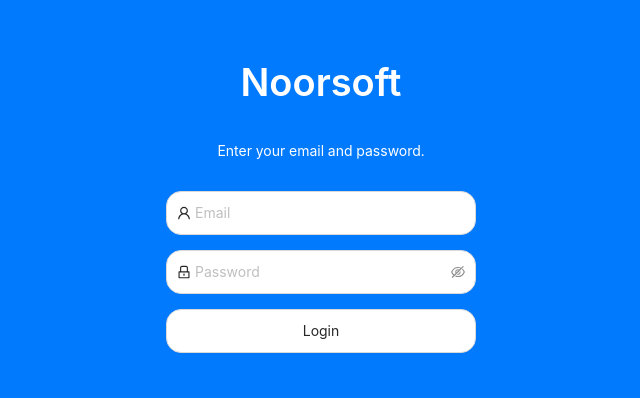
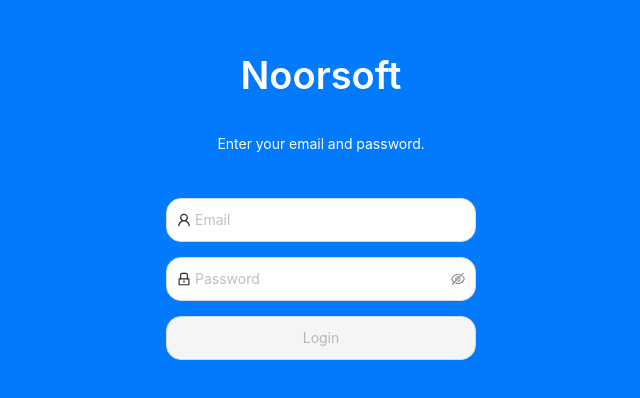
Before and after one commit to krilpil/noorsoft, a React (Create React App) app: page / in a window 1280 px wide. Shown: the part 194-592 px from the top of the page, without its empty margins (319-959 px from the left). Built offline with nearby package versions, Linux system fonts and the light colour scheme; the HTML template or start-up script is replaced by a standard one.

Commit message:
added validation for fields for entering email and password using yup

```diff
--- a/package.json
+++ b/package.json
@@ -19,7 +19,8 @@
     "react-scripts": "5.0.0",
     "styled-components": "^5.3.5",
     "typescript": "^4.4.2",
-    "web-vitals": "^2.1.0"
+    "web-vitals": "^2.1.0",
+    "yup": "^0.32.11"
   },
   "scripts": {
     "start": "react-scripts start",
--- /dev/null
+++ b/src/components/form/paragraph/index.tsx
@@ -0,0 +1,31 @@
+import React from 'react';
+import {Paragraph} from "./styled";
+
+interface inputForm {
+    touchedEmail: boolean | undefined,
+    errorsEmail: string | undefined,
+    touchedPassword: boolean | undefined,
+    errorsPassword: string | undefined,
+}
+
+const variantFormParagraph = ({touchedEmail, touchedPassword, errorsEmail, errorsPassword}: inputForm): string => {
+    if (touchedEmail && errorsEmail) {
+        return errorsEmail
+    }
+    if (touchedPassword && errorsPassword) {
+        return errorsPassword
+    }
+    return 'Enter your email and password.'
+}
+
+const FormParagraph: React.FC<inputForm> = (formParagraph: inputForm): JSX.Element => {
+    return (
+        <Paragraph>
+            <p>
+                {variantFormParagraph(formParagraph)}
+            </p>
+        </Paragraph>
+    )
+};
+
+export default React.memo(FormParagraph);
--- /dev/null
+++ b/src/components/form/paragraph/styled.ts
@@ -0,0 +1,7 @@
+import styled from "styled-components";
+import {Typography} from 'antd';
+const AntParagraph = Typography.Paragraph;
+
+export const Paragraph = styled(AntParagraph)`
+  color: #ffffff;
+`
--- a/src/pages/login/components.ts
+++ b/src/components/form/styled-components.ts
@@ -2,16 +2,6 @@ import styled, {css} from "styled-components";
 import {Button as AntButton, Input as AntInput, Typography} from 'antd';
 
 const AntTitle = Typography.Title;
-const AntParagraph = Typography.Paragraph;
-
-export const LoginPageWrapper = styled.div`
-  display: grid;
-  height: 100vh;
-  width: 100vw;
-  justify-items: center;
-  align-items: center;
-  background-color: #027afe;
-`
 
 export const Form = styled.form`
   display: grid;
@@ -26,10 +16,6 @@ export const Title = styled(AntTitle)`
   &.ant-typography {
     color: #ffffff;
   }
-`
-
-export const Paragraph = styled(AntParagraph)`
-  color: #ffffff;
 `
 
 const InputsStyle = css`
--- a/src/pages/login/login-page.tsx
+++ b/src/pages/login/login-page.tsx
@@ -1,7 +1,21 @@
 import React from 'react';
 import {useFormik} from 'formik';
+import * as yup from 'yup';
 import {LockOutlined, UserOutlined} from "@ant-design/icons";
-import {LoginPageWrapper, Form, Title, Paragraph, Input, Password, Button} from './components'
+import {Form, Title, Input, Password, Button} from '../../components/form/styled-components'
+import {LoginPageWrapper} from "./styled-components";
+import FormParagraph from "../../components/form/paragraph";
+
+const validationSchema = yup.object().shape({
+    email: yup
+        .string()
+        .email('Enter a valid email!')
+        .required('Email is required!'),
+    password: yup
+        .string()
+        .min(8, 'The password length is less than 8 characters!')
+        .required('Password is required!'),
+})
 
 const LoginPage = (): JSX.Element => {
     const formik = useFormik({
@@ -9,7 +23,9 @@ const LoginPage = (): JSX.Element => {
             email: '',
             password: ''
         },
-        onSubmit: values => {
+        validateOnBlur: true,
+        validationSchema: validationSchema,
+        onSubmit: (values) => {
             console.log(values)
         },
     })
@@ -18,24 +34,40 @@ const LoginPage = (): JSX.Element => {
         <LoginPageWrapper>
             <Form onSubmit={formik.handleSubmit}>
                 <Title level={1}>Noorsoft</Title>
-                <Paragraph>Enter your email and password.</Paragraph>
+                <FormParagraph
+                    touchedEmail={formik.touched.email}
+                    errorsEmail={formik.errors.email}
+                    touchedPassword={formik.touched.password}
+                    errorsPassword={formik.errors.password}
+                />
                 <Input
+                    status={formik.errors.email && formik.touched.email ? 'error' : ''}
                     id={'email'}
                     name={'email'}
                     onChange={formik.handleChange}
+                    onBlur={formik.handleBlur}
                     value={formik.values.email}
                     placeholder="Email"
                     prefix={<UserOutlined/>}
                 />
                 <Password
+                    status={formik.errors.password && formik.touched.password ? 'error' : ''}
                     id={'password'}
                     name={'password'}
                     onChange={formik.handleChange}
+                    onBlur={formik.handleBlur}
                     value={formik.values.password}
                     placeholder="Password"
                     prefix={<LockOutlined/>}
                 />
-                <Button htmlType={'submit'} block>Login</Button>
+                <Button
+                    block
+                    id={'button'}
+                    htmlType={'submit'}
+                    disabled={!formik.isValid || !formik.dirty}
+                >
+                    Login
+                </Button>
             </Form>
         </LoginPageWrapper>
     );
--- /dev/null
+++ b/src/pages/login/styled-components.ts
@@ -0,0 +1,10 @@
+import styled from "styled-components";
+
+export const LoginPageWrapper = styled.div`
+  display: grid;
+  height: 100vh;
+  width: 100vw;
+  justify-items: center;
+  align-items: center;
+  background-color: #027afe;
+`
```
Also changed, not shown: 1 other file (tests, documents, lock files or other folders).
